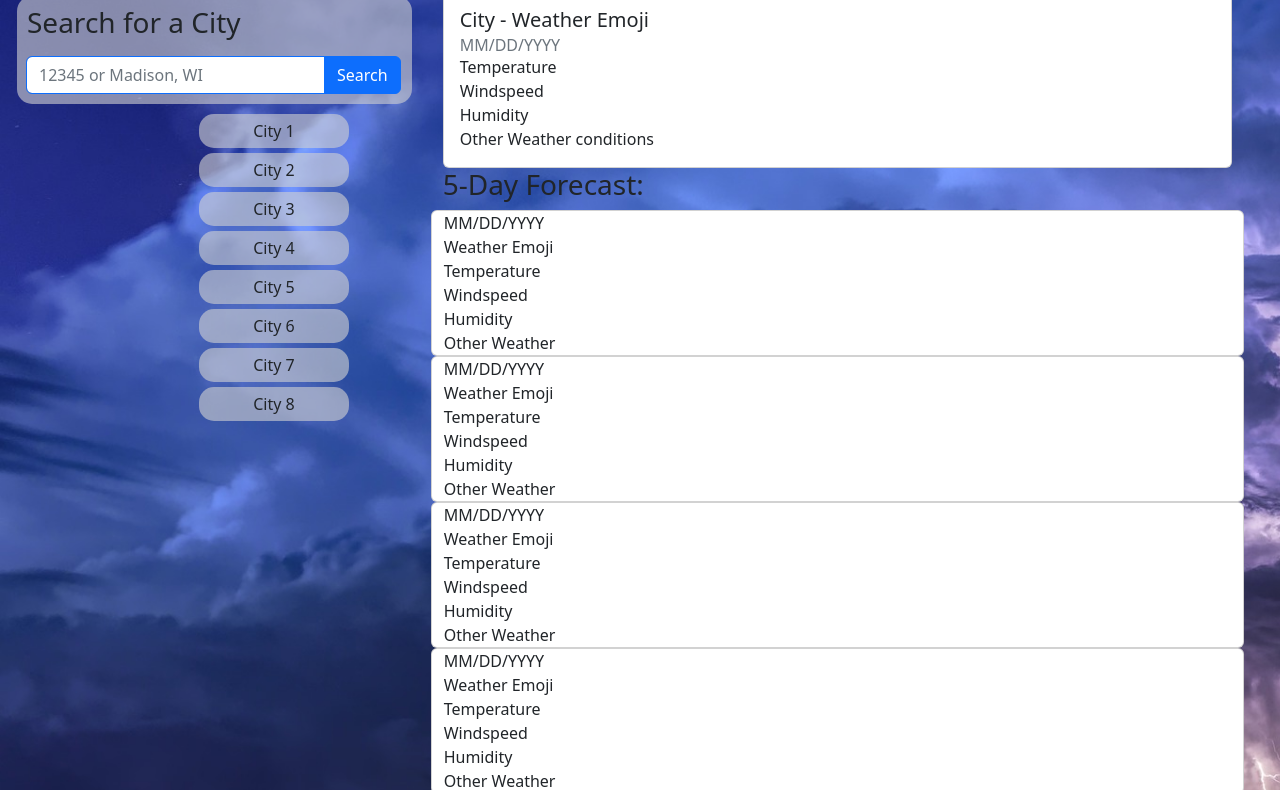
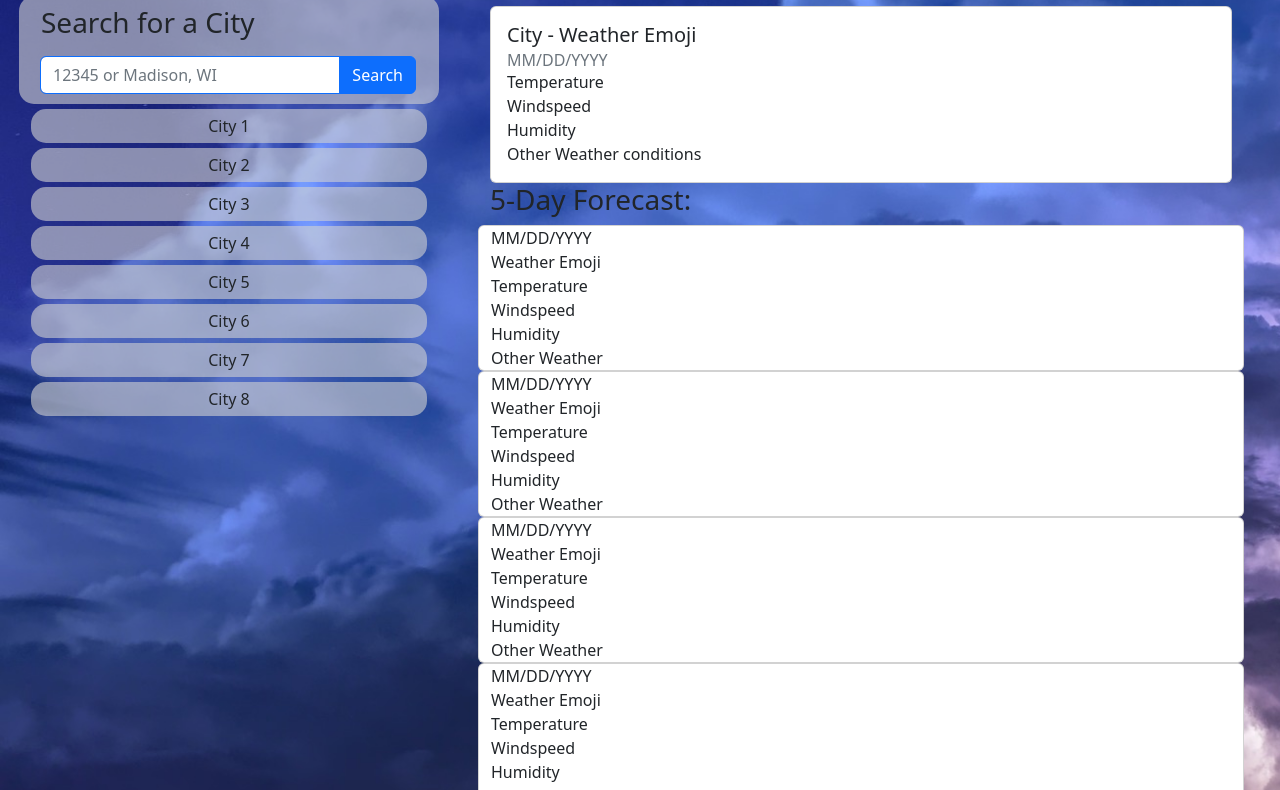
Before and after one commit to pbp66/simple-weather-dashboard, a plain HTML site: page index.html in a window 1280 px wide. Shown: the part 77-867 px from the top of the page. Drawn offline with nearby package versions, Linux system fonts and the light colour scheme.

Commit message:
center list items with search box above. Set max width to 450px

```diff
--- a/assets/01-styles/style.css
+++ b/assets/01-styles/style.css
@@ -10,18 +10,34 @@ body {
 	background-size: cover;
 }
 
+article {
+	padding: 15px;
+	margin: 10px;
+}
+
 .bg-light-custom {
 	background: rgba(211, 211, 211, 0.6);
 	border-radius: 15px;
 }
 
+.search-item {
+	width: 100%;
+	justify-content: center;
+}
+
+.search-history {
+	/* margin: 5px; */
+	padding: 0px;
+	width: 100%;
+	min-width: 150px;
+}
+
 .city {
 	background: rgba(211, 211, 211, 0.6);
 	border-radius: 15px;
-	margin: 5px;
+	margin: 5px 0px;
 	padding: 5px;
-	width: fit-content;
-	min-width: 150px;
+	width: 100%;
 }
 
 #website-header {
@@ -29,7 +45,12 @@ body {
 	margin: 5px;
 }
 
+#search-container {
+	padding: 5px 15px;
+	max-width: 450px;
+}
+
 #search {
-	margin: 5px;
+	/* margin: 5px; */
 	padding: 10px;
 }
--- a/index.html
+++ b/index.html
@@ -42,11 +42,11 @@
 		</header>
 		<main class="container-fluid row">
 			<article
-				class="container col-4"
+				class="container ms-3"
 				id="search-container"
 			>
 				<div
-					class="container input-group bg-light-custom"
+					class="container-fluid justify-content-start row input-group bg-light-custom search-item"
 					id="search"
 				>
 					<label
@@ -66,10 +66,12 @@
 					</div>
 				</div>
 				<div
-					class="container-fluid row justify-content-center"
+					class="container-fluid row search-item"
 					id="history"
 				>
-					<ul class="col-1">
+					<ul
+						class="container-fluid justify-content-center search-history col-1"
+					>
 						<li class="city text-center">City 1</li>
 						<li class="city text-center">City 2</li>
 						<li class="city text-center">City 3</li>
@@ -82,7 +84,7 @@
 				</div>
 			</article>
 			<article
-				class="container-fluid col-8"
+				class="container-fluid col"
 				id="weather"
 			>
 				<div
```
